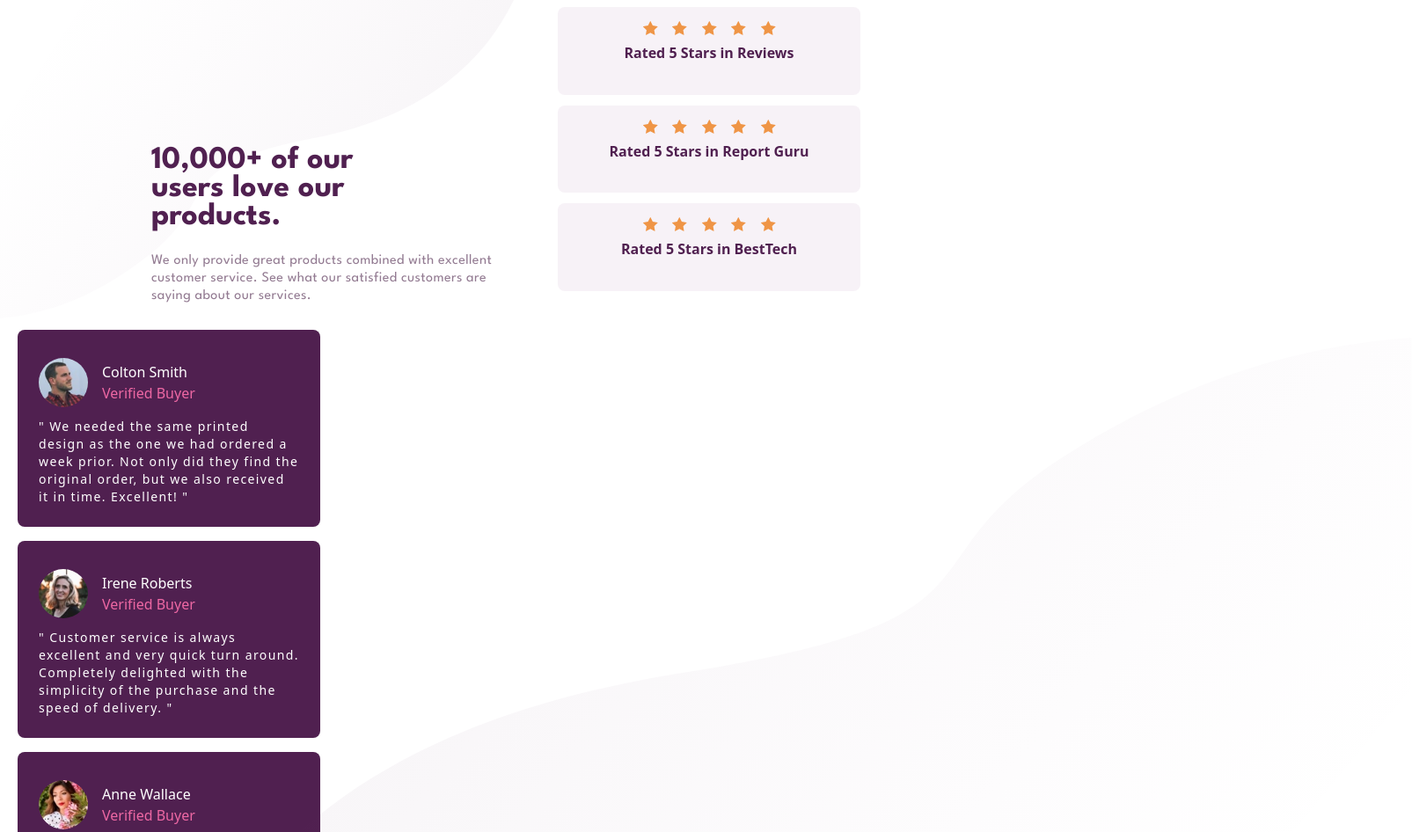
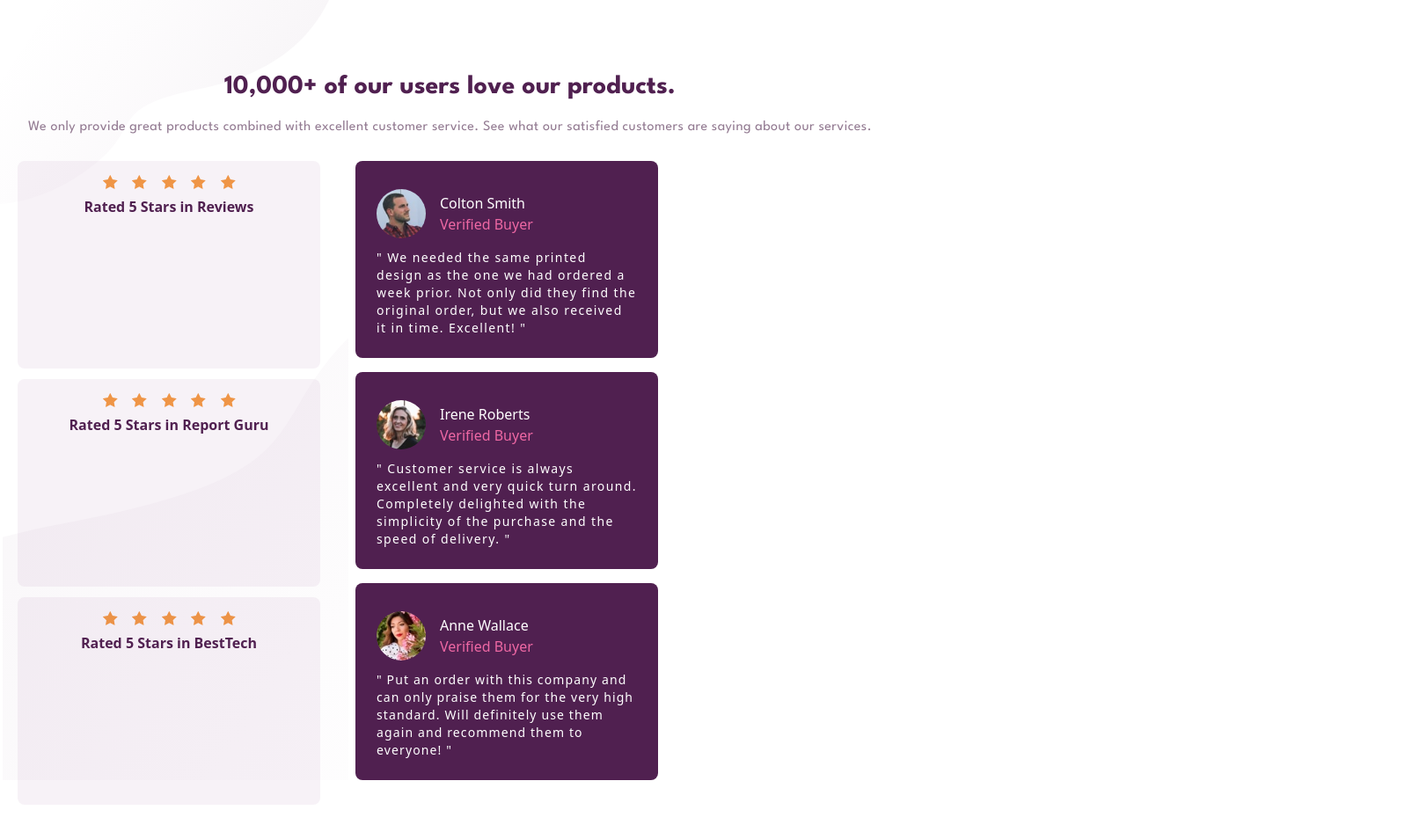
Before and after one commit to Abaljerind/social-proof-section-master, a website: page index.html in a window 1280 px wide. Shown: the top 946 px of the page at 88% size, 1605 px wide, since content can reach past the window. Drawn offline with Linux system fonts and the light colour scheme.

Commit message:
start from desktop devices style

```diff
--- a/index.html
+++ b/index.html
@@ -21,25 +21,17 @@
     <section>
       <div class="container mx-auto">
         <!-- mobile device bg -->
-        <div class="backgrounds-mobile relative md:hidden">
+        <div class="backgrounds-mobile relative">
           <img src="./images/bg-pattern-top-mobile.svg" alt="pattern for top mobile devices" class="absolute object-cover" />
           <img src="./images/bg-pattern-bottom-mobile.svg" alt="pattern for bottom mobile devices" class="absolute left-3 top-96 scale-x-105" />
-        </div>
-
-        <!-- desktop device bg -->
-        <div class="backgrounds-desktop relative hidden md:block">
-          <img src="./images/bg-pattern-top-desktop.svg" alt="pattern for top desktop devices" class="absolute object-cover" />
-          <img src="./images/bg-pattern-bottom-desktop.svg" alt="pattern for bottom desktop devices" class="absolute left-96 top-96 scale-x-125" />
         </div>
 
         <!-- text -->
         <div class="flex flex-wrap">
           <!-- title -->
-          <div class="mt-[75px] p-3 text-center font-spartan md:max-w-5xl">
-            <h3 class="px-12 text-center text-3xl font-bold leading-6 text-veryDarkMagenta md:ml-28 md:mt-20 md:w-[360px] md:text-start md:text-4xl md:leading-8">
-              10,000+ of our users love our products.
-            </h3>
-            <p class="mb-2 mt-6 px-5 text-center leading-5 tracking-wide text-darkGrayishMagenta md:ml-[140px] md:w-[450px] md:text-start">
+          <div class="mt-[75px] p-3 text-center font-spartan">
+            <h3 class="px-12 text-center text-3xl font-bold leading-6 text-veryDarkMagenta">10,000+ of our users love our products.</h3>
+            <p class="mb-2 mt-6 px-5 text-center leading-5 tracking-wide text-darkGrayishMagenta">
               We only provide great products combined with excellent customer service. See what our satisfied customers are saying about our services.
             </p>
           </div>
```
Also changed, not shown: css/output.css.
